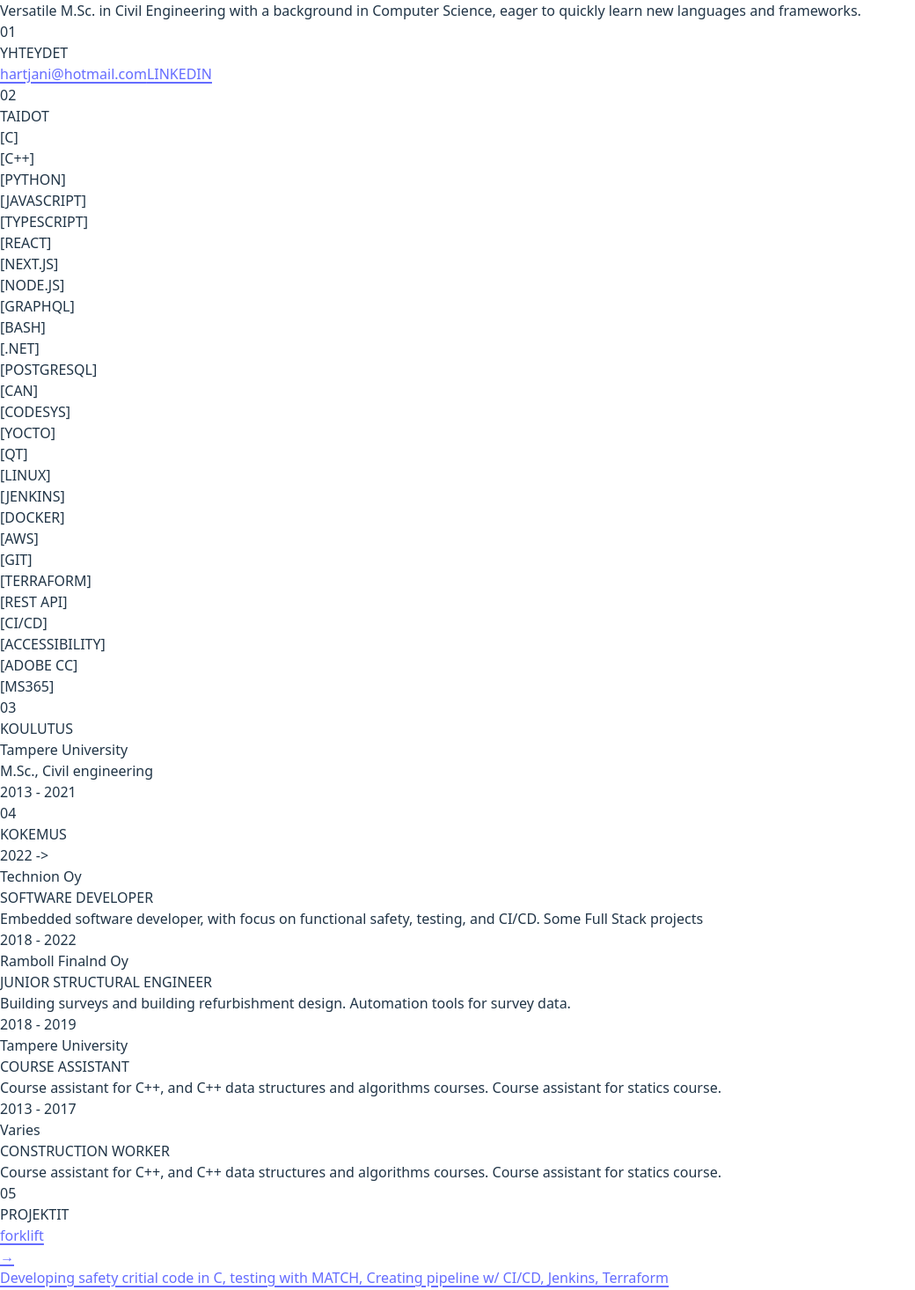
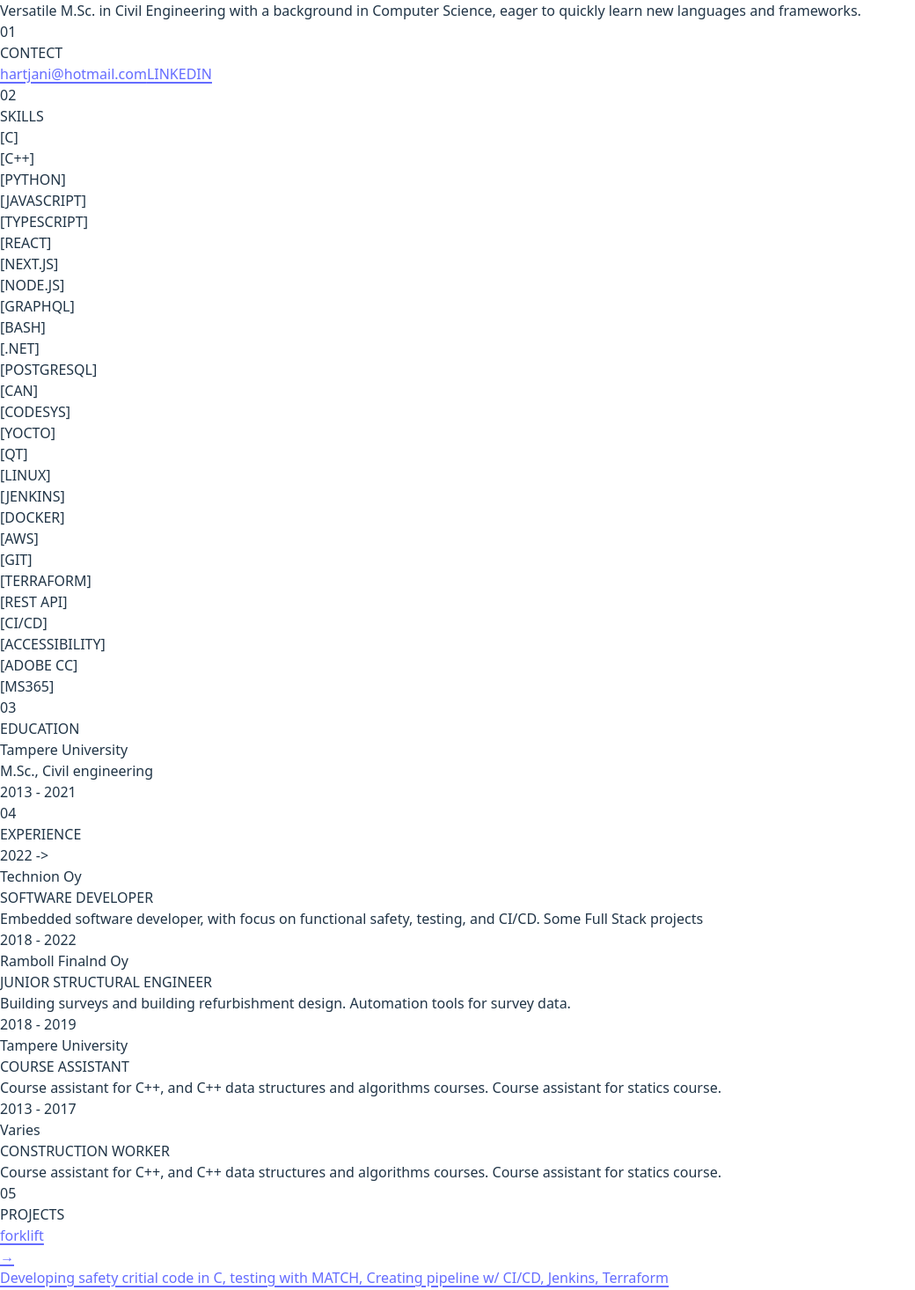
Before and after one commit to Zzwwwzz/cv, a React (Vite) app: page / in a window 1280 px wide. Shown: the part 104-1570 px from the top of the page at 88% size, without its empty margins (0-1040 px from the left). Built offline with nearby package versions, Linux system fonts and the light colour scheme.

Commit message:
update headings

```diff
--- a/src/App.tsx
+++ b/src/App.tsx
@@ -142,13 +142,13 @@ export default function App() {
         {/* Layout: aside + main content */}
         <div className="mt-10 grid gap-8 md:grid-cols-2 md:[grid-template-columns:1fr_1.15fr]">
           <aside className="space-y-8">
-            <SectionTitle n="01">YHTEYDET</SectionTitle>
+            <SectionTitle n="01">CONTECT</SectionTitle>
             <div className="text-sm leading-6">
               <LinkRow href={`mailto:${PROFILE.email}`}>{PROFILE.email}</LinkRow>
               <LinkRow href={PROFILE.linkedin}>LINKEDIN</LinkRow>
             </div>
 
-            <SectionTitle n="02">TAIDOT</SectionTitle>
+            <SectionTitle n="02">SKILLS</SectionTitle>
             <ul className="-m-1 flex flex-wrap">
               {PROFILE.skills.map((s) => (
                 <li
@@ -160,7 +160,7 @@ export default function App() {
               ))}
             </ul>
 
-            <SectionTitle n="03">KOULUTUS</SectionTitle>
+            <SectionTitle n="03">EDUCATION</SectionTitle>
             <ul className="border-2 border-black dark:border-white divide-y-2 divide-black dark:divide-white">
               {PROFILE.education.map((e) => (
                 <li
@@ -180,10 +180,10 @@ export default function App() {
           </aside>
 
           <section className="space-y-10">
-            <SectionTitle n="04">KOKEMUS</SectionTitle>
+            <SectionTitle n="04">EXPERIENCE</SectionTitle>
             <ExperienceList />
 
-            <SectionTitle n="05">PROJEKTIT</SectionTitle>
+            <SectionTitle n="05">PROJECTS</SectionTitle>
             <ProjectsList />
           </section>
         </div>
```
